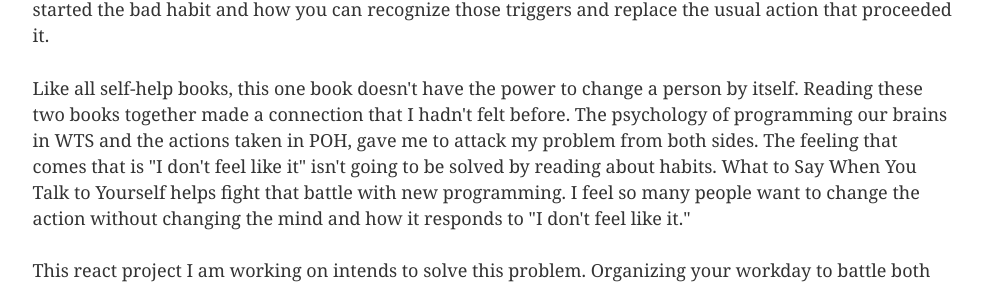
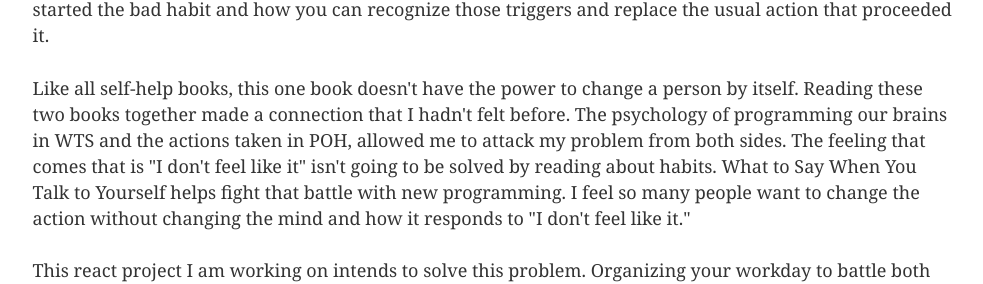
Before and after one commit to suhtoshi/gatsby-blog, a Gatsby site: page /morning-dashboard/ in a window 1280 px wide. Shown: the part 1006-1290 px from the top of the page, without its empty margins (147-1130 px from the left). Built offline with nearby package versions, Linux system fonts and the light colour scheme; Gatsby itself is replaced by a stand-in of ours.

Commit message:
fixed reading errors on morning dashboard post

```diff
--- a/src/markdown-pages/morning-dashboard.md
+++ b/src/markdown-pages/morning-dashboard.md
@@ -12,6 +12,6 @@ I am about 2 months into the daily affirmations and I can see the results. This
 
 In addition to WTS, the next book I read in May almost perfectly balances this mental reprogramming with a physical one: The Power of Habit (POH) by Charles Duhigg. Where WTS reprograms the mind, Power of Habit reprograms the actions. Taking a break from work these past two years has allowed me to form some pretty bad habits. My sleep schedule was completely messed up, I quit eating regularly, lost an unhealthy amount of weight, sat around and watched Twitch way too much, and continued to put off finding out what I want to do for work. I knew I needed to change, but still struggled to find out how. The Power of Habit included some useful tips on how to identify your habits. This included how to notice the triggers that started the bad habit and how you can recognize those triggers and replace the usual action that proceeded it.
 
-Like all self-help books, this one book doesn't have the power to change a person by itself. Reading these two books together made a connection that I hadn't felt before. The psychology of programming our brains in WTS and the actions taken in POH, gave me to attack my problem from both sides. The feeling that comes that is "I don't feel like it" isn't going to be solved by reading about habits. What to Say When You Talk to Yourself helps fight that battle with new programming. I feel so many people want to change the action without changing the mind and how it responds to "I don't feel like it."
+Like all self-help books, this one book doesn't have the power to change a person by itself. Reading these two books together made a connection that I hadn't felt before. The psychology of programming our brains in WTS and the actions taken in POH, allowed me to attack my problem from both sides. The feeling that comes that is "I don't feel like it" isn't going to be solved by reading about habits. What to Say When You Talk to Yourself helps fight that battle with new programming. I feel so many people want to change the action without changing the mind and how it responds to "I don't feel like it."
 
 This react project I am working on intends to solve this problem. Organizing your workday to battle both the bad habits, and the bad feelings that determine them. With a mix of daily affirmations and a dashboard to deconstruct your work objectives, it will help you start your day on the right path toward success.
```
